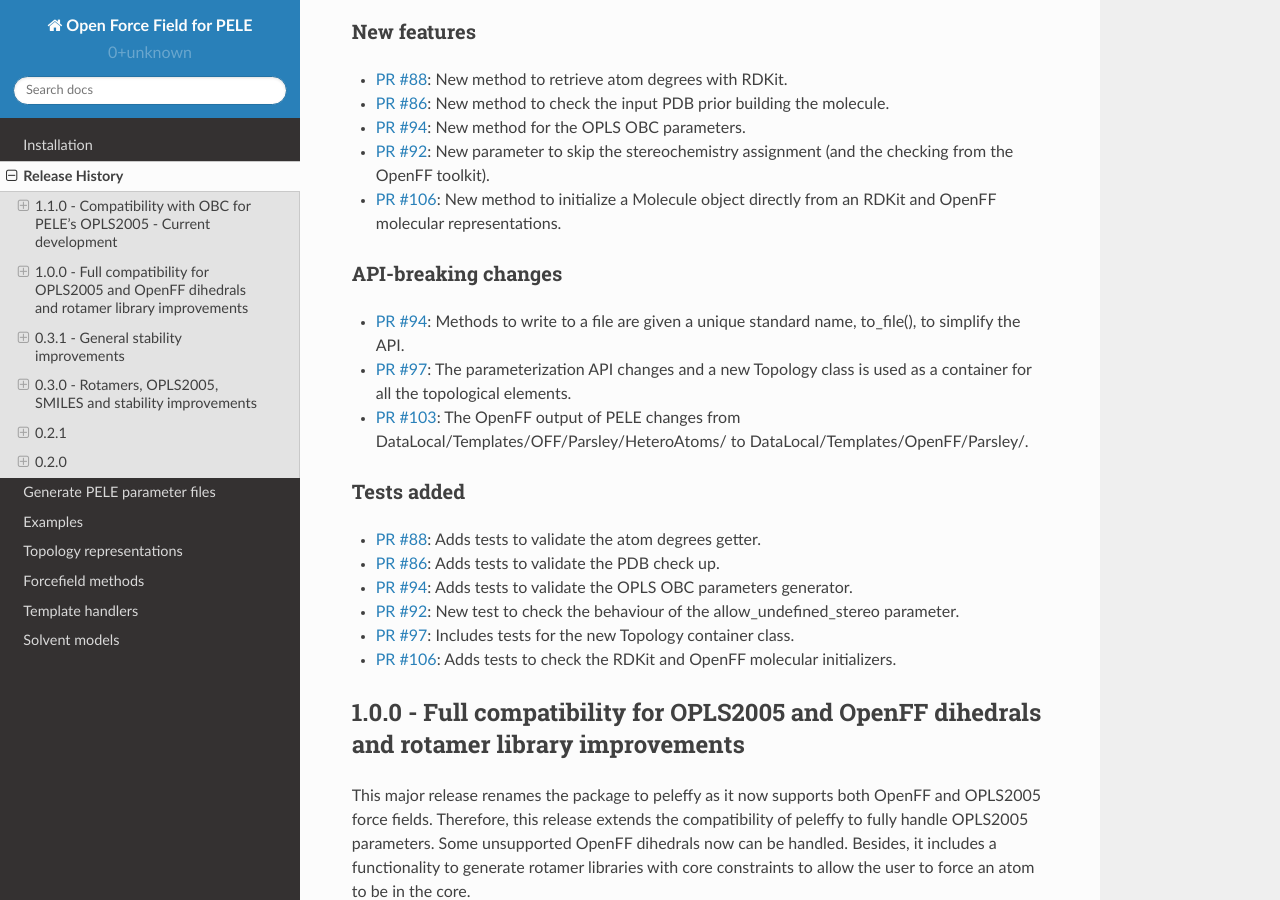
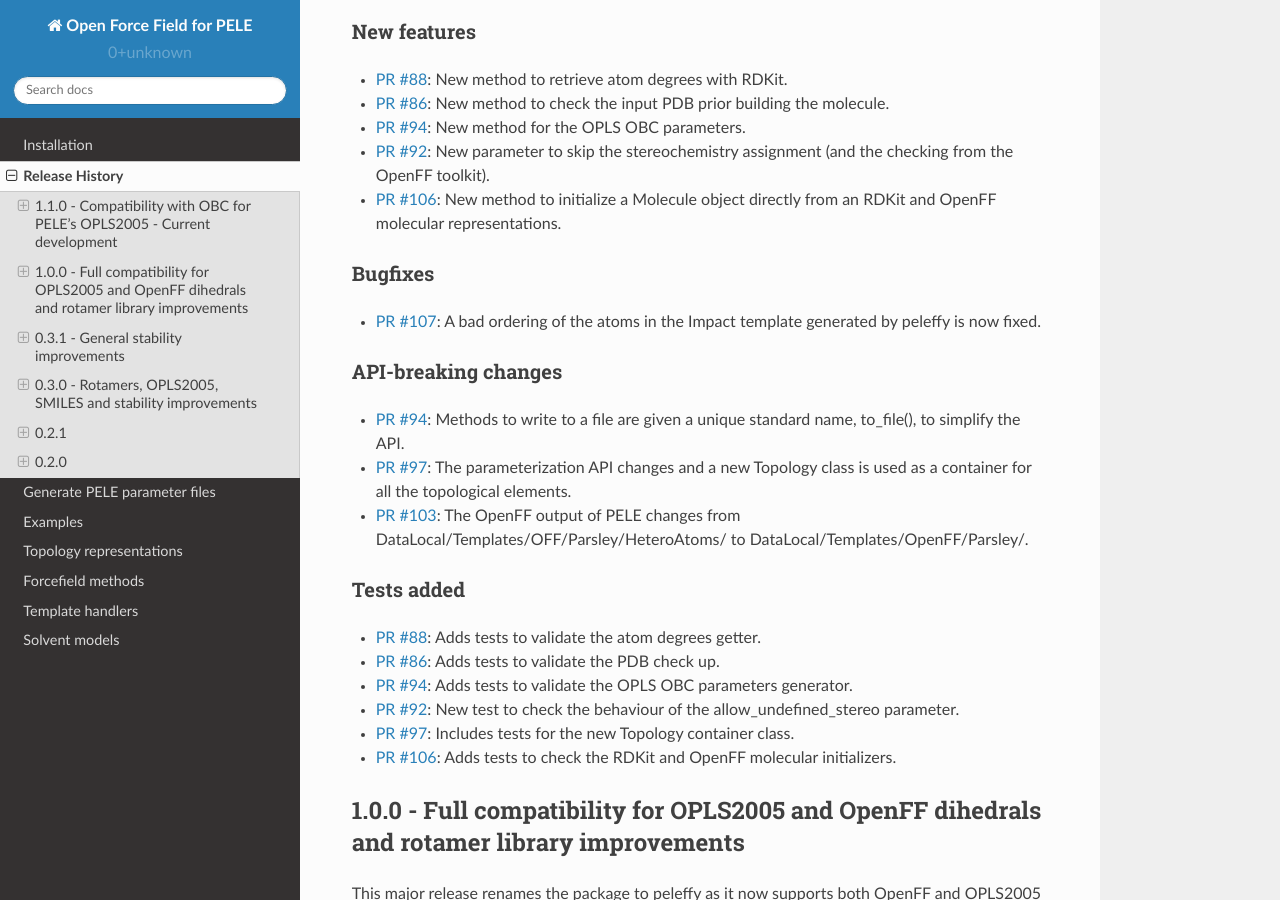
Before and after one commit to martimunicoy/peleffy, a Sphinx documentation site: the page built from docs/releasehistory.rst, in a window 1280 px wide and 900 px high, scrolled down 474 px. Built offline with Sphinx 7.4.7 and the Read the Docs theme 2.0.0, drawn with Linux system fonts in a browser that asks for light colours.

Commit message:
Update releasehistory.rst

```diff
--- a/docs/releasehistory.rst
+++ b/docs/releasehistory.rst
@@ -19,6 +19,10 @@
 - `PR #94 <https://github.com/martimunicoy/peleffy/pull/94>`_: New method for the OPLS OBC parameters.
 - `PR #92 <https://github.com/martimunicoy/peleffy/pull/92>`_: New parameter to skip the stereochemistry assignment (and the checking from the OpenFF toolkit).
 - `PR #106 <https://github.com/martimunicoy/peleffy/pull/106>`_: New method to initialize a Molecule object directly from an RDKit and OpenFF molecular representations.
+
+Bugfixes
+""""""""
+- `PR #107 <https://github.com/martimunicoy/peleffy/pull/107>`_: A bad ordering of the atoms in the Impact template generated by peleffy is now fixed.
 
 API-breaking changes
 """"""""""""""""""""
```
